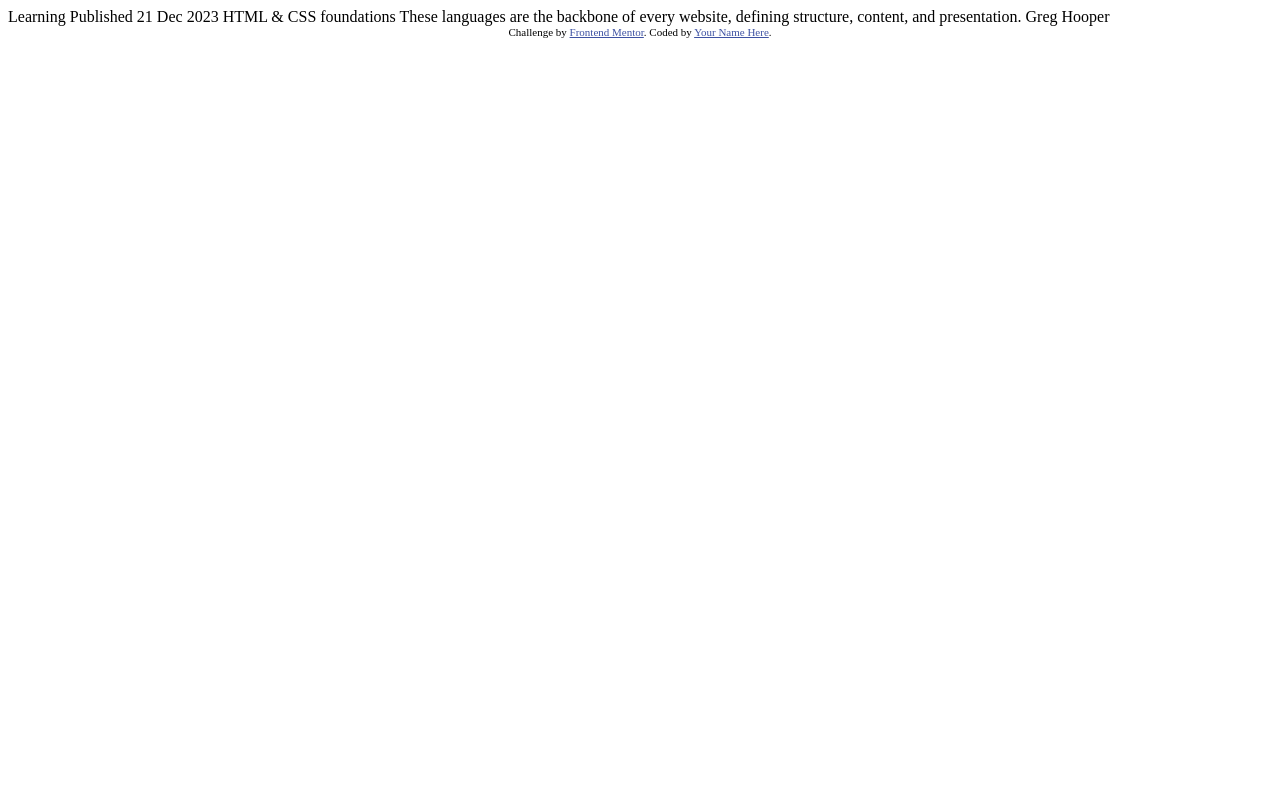
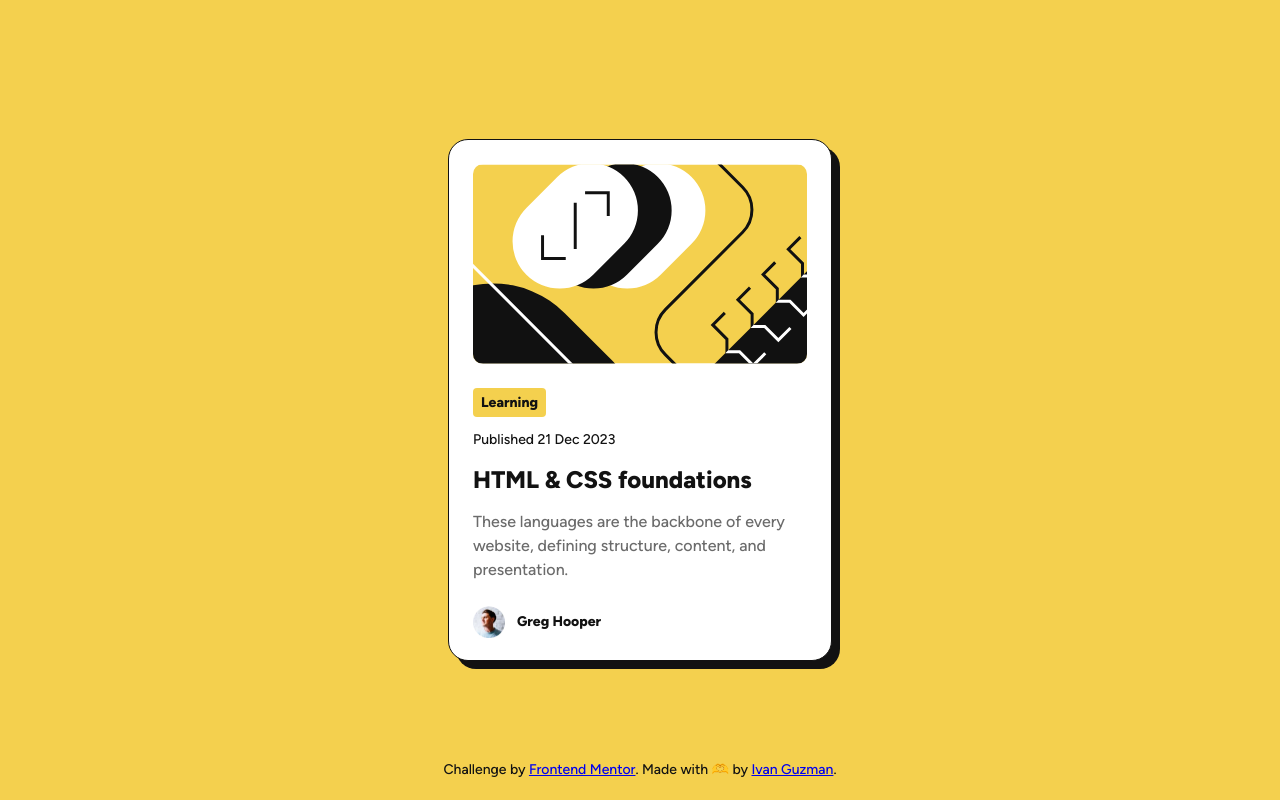
Before and after one commit to ivngzmn/blog-preview-card, a plain HTML site: page index.html in a window 1280 px wide. Drawn offline with Linux system fonts and the light colour scheme.

Commit message:
initial solution

```diff
--- a/index.html
+++ b/index.html
@@ -1,34 +1,56 @@
 <!DOCTYPE html>
 <html lang="en">
+
 <head>
   <meta charset="UTF-8">
-  <meta name="viewport" content="width=device-width, initial-scale=1.0"> <!-- displays site properly based on user's device -->
+  <meta name="viewport" content="width=device-width, initial-scale=1.0">
+  <!-- displays site properly based on user's device -->
 
   <link rel="icon" type="image/png" sizes="32x32" href="./assets/images/favicon-32x32.png">
 
   <title>Frontend Mentor | Blog preview card</title>
 
-  <!-- Feel free to remove these styles or customise in your own stylesheet 👍 -->
-  <style>
-    .attribution { font-size: 11px; text-align: center; }
-    .attribution a { color: hsl(228, 45%, 44%); }
-  </style>
+  <!-- Feel free to remove these styles or customize in your own stylesheet 👍 -->
+  <!-- preload figtree fonts located in /assets/fonts/ -->
+  <link rel="preload" href="/assets/fonts/Figtree-VariableFont_wght.ttf" as="font" type="font/ttf" crossorigin>
+
+  <link href="reset.css" rel="stylesheet">
+  <link href="main.css" rel="stylesheet">
 </head>
+
 <body>
+  <main class="container">
+    <section class="card-container">
+      <div class="card-hero">
+        <img src="/assets/images/illustration-article.svg" alt="">
+      </div>
+      <div class="card-content">
+        <div class="card-tag text-preset-3-bold">Learning</div>
+        <div class="card-date text-preset-3">
+          <p>Published 21 Dec 2023</p>
+        </div>
+        <div class="card-title">
+          <a href="#">
+            <h1 class="text-preset-1">HTML & CSS foundations</h1>
+          </a>
+        </div>
+        <div class="card-description">
+          <p class="text-preset-2">These languages are the backbone of every website, defining structure, content, and
+            presentation.</p>
+        </div>
+      </div>
+      <div class="card-author">
+        <img src="/assets/images/image-avatar.webp" alt="">
+        <span class="author-name text-preset-3-bold">Greg Hooper</span>
+      </div>
+    </section>
+  </main>
+  <footer class="text-preset-3">
+    <div class="attribution">
+      Challenge by <a href="https://www.frontendmentor.io?ref=challenge" target="_blank">Frontend Mentor</a>.
+      Made with 🫶 by <a href="https://ivanguzman.dev">Ivan Guzman</a>.
+    </div>
+  </footer>
+</body>
 
-  Learning
-
-  Published 21 Dec 2023
-
-  HTML & CSS foundations
-
-  These languages are the backbone of every website, defining structure, content, and presentation.
-
-  Greg Hooper
-
-  <div class="attribution">
-    Challenge by <a href="https://www.frontendmentor.io?ref=challenge" target="_blank">Frontend Mentor</a>.
-    Coded by <a href="#">Your Name Here</a>.
-  </div>
-</body>
 </html>
--- /dev/null
+++ b/main.css
@@ -0,0 +1,165 @@
+@font-face {
+  font-family: 'Figtree';
+  src: url(/assets/fonts/Figtree-VariableFont_wght.ttf) format('truetype');
+  font-weight: 100 900;
+}
+
+:root {
+  /* colors */
+  --yellow: hsl(47, 88%, 63%);
+  --gray-950: hsl(0, 0%, 7%);
+  --gray-500: hsl(0, 0%, 42%);
+  --white: hsl(0, 0%, 100%);
+
+  /* spacing */
+  --space-300: 24px;
+  --space-150: 12px;
+  --space-100: 8px;
+  --space-50: 4px;
+
+  /* typography */
+  --figtree-extra-bold: 800;
+  --figtree-medium: 500;
+  --figtree-preset-1: var(--figtree-extra-bold) 24px/150% 'Figtree', sans-serif;
+  --figtree-preset-2: var(--figtree-medium) 16px/150% 'Figtree', sans-serif;
+  --figtree-preset-3: var(--figtree-medium) 14px/150% 'Figtree', sans-serif;
+  --figtree-preset-3-bold: var(--figtree-extra-bold) 14px/150% 'Figtree',
+    sans-serif;
+  /* font presets */
+  --font-preset-1: var(--figtree-preset-1);
+  --font-preset-2: var(--figtree-preset-2);
+  --font-preset-3: var(--figtree-preset-3);
+  --font-preset-3-bold: var(--figtree-preset-3-bold);
+  /* additional font properties */
+  --font-optical-sizing: auto;
+  --font-style: normal;
+  --letter-spacing: 0px;
+}
+
+/* font presets */
+.text-preset-1 {
+  font: var(--font-preset-1);
+  font-optical-sizing: var(--font-optical-sizing);
+  font-style: var(--font-style);
+  letter-spacing: var(--letter-spacing);
+  color: var(--gray-950);
+}
+
+.text-preset-2 {
+  font: var(--figtree-preset-2);
+  font-optical-sizing: var(--font-optical-sizing);
+  font-style: var(--font-style);
+  letter-spacing: var(--letter-spacing);
+  color: var(--gray-500);
+}
+
+.text-preset-3 {
+  font: var(--figtree-preset-3);
+  font-optical-sizing: var(--font-optical-sizing);
+  font-style: var(--font-style);
+  letter-spacing: var(--letter-spacing);
+  color: var(--gray-950);
+}
+
+.text-preset-3-bold {
+  font: var(--figtree-preset-3-bold);
+  font-optical-sizing: var(--font-optical-sizing);
+  font-style: var(--font-style);
+  letter-spacing: var(--letter-spacing);
+  color: var(--gray-950);
+}
+
+/* global styles */
+body {
+  background-color: var(--yellow);
+  display: grid;
+  justify-content: center;
+  align-items: center;
+  height: 100dvh;
+}
+
+.container {
+  grid-area: 1/1;
+  justify-self: center;
+}
+
+footer {
+  align-self: end;
+  grid-area: 1/1;
+  margin-bottom: 20px;
+}
+
+/* card container */
+.card-container {
+  max-width: 384px;
+  max-height: 522px;
+  background-color: var(--white);
+  border: 1px solid var(--gray-950);
+  border-radius: 20px;
+  padding: var(--space-300);
+  display: grid;
+  gap: var(--space-300);
+  box-shadow: var(--space-100) var(--space-100) var(--gray-950);
+  transition: box-shadow 0.3s ease-in-out;
+  &:hover {
+    box-shadow: 16px 16px var(--gray-950);
+  }
+}
+/* hero */
+.card-hero img {
+  border-radius: 10px;
+}
+/* content content  */
+.card-content {
+  display: grid;
+  gap: var(--space-150);
+  & .card-tag {
+    background-color: var(--yellow);
+    width: fit-content;
+    padding: var(--space-50) var(--space-100);
+    border-radius: var(--space-50);
+  }
+  & .card-title a {
+    text-decoration: none;
+    & :hover {
+      color: var(--yellow);
+    }
+  }
+}
+/* author */
+.card-author {
+  display: flex;
+  gap: var(--space-150);
+  & img {
+    width: 32px;
+    height: 32px;
+  }
+  & .author-name {
+    text-align: center;
+    align-self: center;
+  }
+}
+
+.attribution {
+  text-align: center;
+}
+
+/* mobile */
+@media (max-width: 450px) {
+  .card-container {
+    max-width: 327px;
+    max-height: 501px;
+  }
+  .card-content {
+    & .card-tag,
+    .card-date {
+      font-size: 12px;
+    }
+    & .card-title h1 {
+      font-size: 20px;
+    }
+    & .card-description {
+      font-size: 14px;
+    }
+  }
+}
--- /dev/null
+++ b/reset.css
@@ -0,0 +1,68 @@
+/*
+  1. Use a more-intuitive box-sizing model.
+*/
+*,
+*::before,
+*::after {
+  box-sizing: border-box;
+}
+
+/*
+  2. Remove default margin
+*/
+* {
+  margin: 0;
+}
+
+/*
+  Typographic tweaks!
+  3. Add accessible line-height
+  4. Improve text rendering
+*/
+body {
+  line-height: 1.5;
+  -webkit-font-smoothing: antialiased;
+}
+
+/*
+  5. Improve media defaults
+*/
+img,
+picture,
+video,
+canvas,
+svg {
+  display: block;
+  max-width: 100%;
+}
+
+/*
+  6. Remove built-in form typography styles
+*/
+input,
+button,
+textarea,
+select {
+  font: inherit;
+}
+
+/*
+  7. Avoid text overflows
+*/
+p,
+h1,
+h2,
+h3,
+h4,
+h5,
+h6 {
+  overflow-wrap: break-word;
+}
+
+/*
+  8. Create a root stacking context
+*/
+#root,
+#__next {
+  isolation: isolate;
+}
```
Also changed, not shown: assets/images/desktop-screenshot.png (added), assets/images/mobile-screenshot.png (added), 2 other files.
